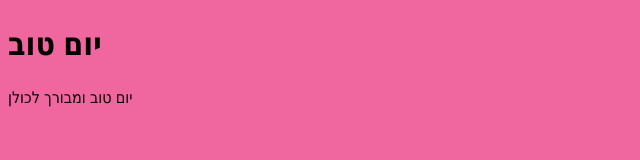
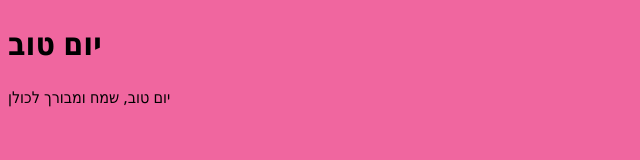
Before and after one commit to ruth4730/web--lesson7, a plain HTML site: page index.html in a window 1280 px wide. Shown: the full height of the page, 0-640 px from the left. Drawn offline with Linux system fonts and the light colour scheme.

Commit message:
add word to p

```diff
--- a/index.html
+++ b/index.html
@@ -9,6 +9,6 @@
 </head>
 <body>
     <h1>יום טוב</h1>
-    <p>יום טוב ומבורך לכולן</p>
+    <p>יום טוב, שמח ומבורך לכולן</p>
 </body>
 </html>
```
